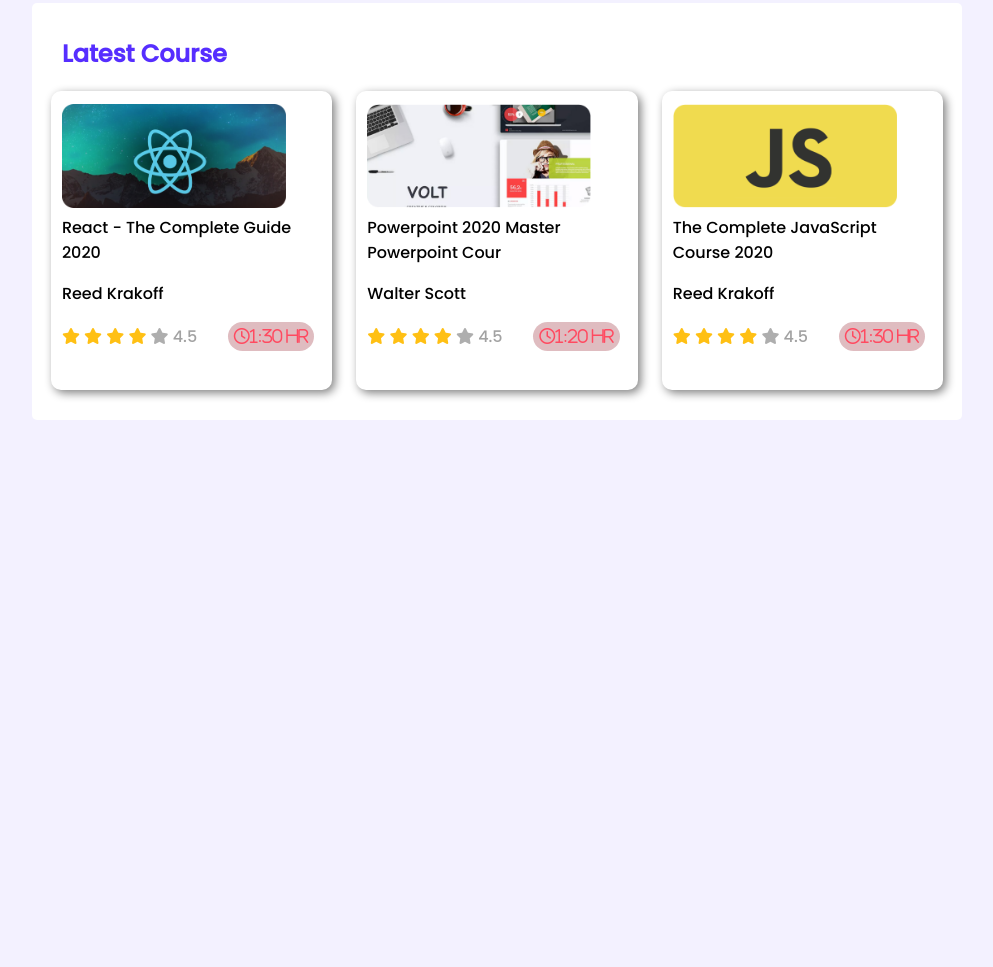
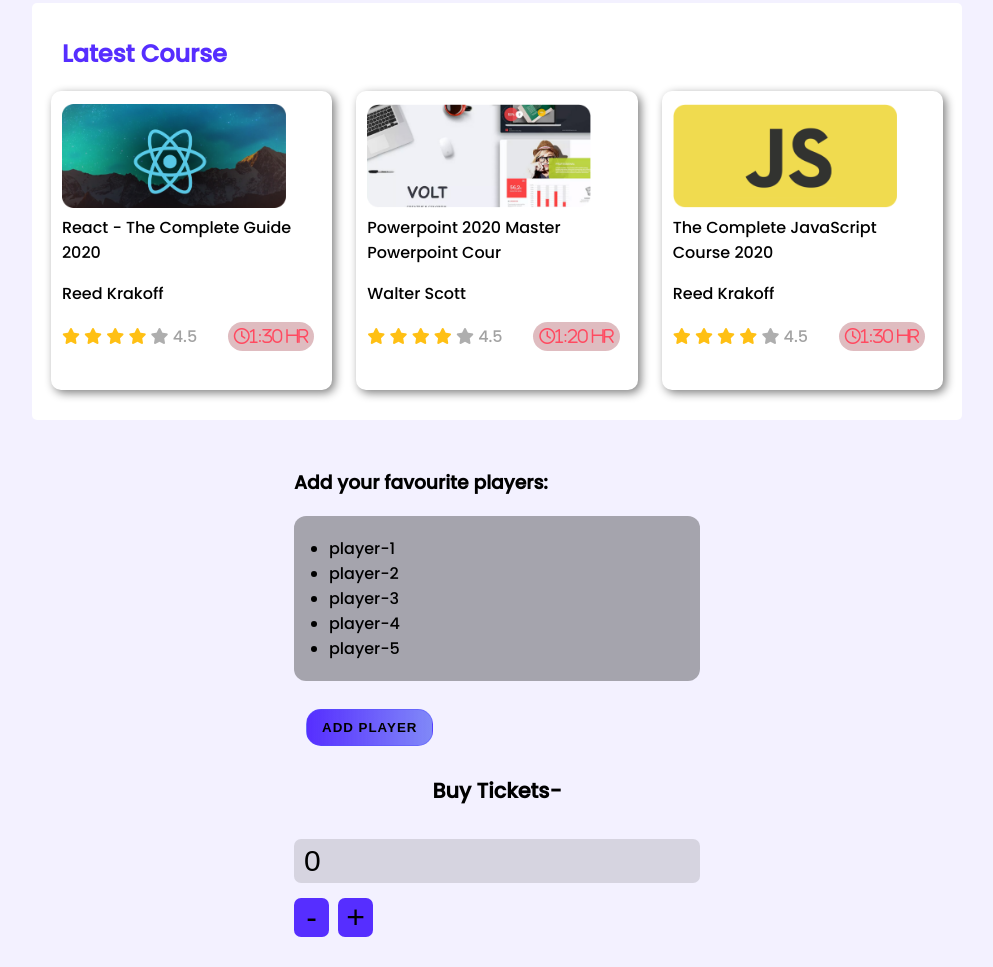
Before and after one commit to smsakawat/Leaderboard, a plain HTML site: page index.html in a window 1280 px wide. Shown: the part 809-1776 px from the top of the page, without its empty margins (143-1136 px from the left). Before the commit the page ends 1229 px from the top, so only its background shows below. Drawn offline with Linux system fonts and the light colour scheme; files whose address does not match are found by name.

Commit message:
edited intereactive part

```diff
--- /dev/null
+++ b/JS/players.js
@@ -0,0 +1,46 @@
+// top players
+document.getElementById("blog-title").style.color = "rgb(55,99,240)";
+// top  blog
+document.getElementById("blog-title").style.color = "rgb(100,99,240)";
+// player
+// const players = document.querySelectorAll("players");
+// console.log(players);
+// Add new players
+document.getElementById("add-btn").addEventListener("click", function (event) {
+  const li = document.createElement("li");
+  li.innerText = "unknown-player";
+  document.getElementById("list-container").appendChild(li);
+});
+document
+  .getElementById("list-container")
+  .addEventListener("click", function (event) {
+    event.target.parentNode.removeChild(event.target);
+  });
+//   input field to buy t-shirts
+const minus = document.getElementById("minus");
+const plus = document.getElementById("plus");
+const inputField = document.getElementById("input-field");
+
+// add event handle in minus button
+minus.addEventListener("click", function (event) {
+  event.preventDefault();
+  const currentValue = Number(inputField.value) || 0;
+  if (currentValue > 0) {
+    inputField.value = currentValue - 1;
+    plus.removeAttribute("disabled");
+  }
+});
+
+// add event handle in plus button
+plus.addEventListener("click", function (event) {
+  event.preventDefault;
+  const currentValue = Number(inputField.value) || 0;
+
+  if (currentValue < 5) {
+    inputField.value = currentValue + 1;
+    if (inputField.value == 5) {
+      plus.setAttribute("disabled", true);
+    }
+  }
+});
+// jodio disabled attribute or set er kaj ta  event parameter dhore..keup and  change diyei kora manansoi jeta delete-confirm file'a korchilam...but akhane avabei properly solved hoiye gece so ar complexity'r dorkar nai
--- a/index.html
+++ b/index.html
@@ -194,8 +194,28 @@
           </div>
         </div>
       </section>
+      <section class="newplayers-container">
+        <div>
+          <h3>Add your favourite players:</h3>
+          <ul id="list-container">
+            <li id="list-item">player-1</li>
+            <li id="list-item">player-2</li>
+            <li id="list-item">player-3</li>
+            <li id="list-item">player-4</li>
+            <li id="list-item">player-5</li>
+          </ul>
+          <button id="add-btn" class="new-button">Add Player</button>
+        </div>
+        <h2 id="tshirt-title">Buy Tickets-</h2>
+        <div>
+          <input id="input-field" type="text" value="0" /><br />
+          <button id="minus" class="count-btn">-</button>
+          <button id="plus" class="count-btn">+</button>
+        </div>
+      </section>
     </main>
     <!-- JS -->
+
     <script src="JS/players.js"></script>
   </body>
 </html>
--- a/styles/style.css
+++ b/styles/style.css
@@ -159,6 +159,50 @@ hr {
   border-radius: 15px;
   padding: 2px 6px;
 }
+/* new players styles */
+.newplayers-container {
+  margin: 30px 0;
+}
+#list-container {
+  background-color: rgba(0, 0, 0, 0.32);
+  padding: 20px;
+  padding-left: 35px;
+  border-radius: 12px;
+}
+.new-button {
+  margin: 12px;
+  padding: 10px 15px;
+  background-image: linear-gradient(to right, #562eff, rgba(64, 77, 253, 0.63));
+  color: black;
+  font-weight: 900;
+  text-transform: uppercase;
+  letter-spacing: 1px;
+  border-radius: 15px;
+  border: 1px solid rgba(82, 79, 255, 0.459);
+}
+/* t-shirt styles */
+#tshirt-title {
+  font-weight: bold;
+  text-align: center;
+  font-size: 1.3em;
+}
+#input-field {
+  font-size: 30px;
+  background-color: rgba(0, 0, 0, 0.12);
+  margin: 15px 0;
+  border-radius: 7px;
+  border: none;
+  padding: 5px 10px;
+}
+.count-btn {
+  font-size: 2em;
+  font-weight: 500;
+  background-color: #562eff;
+  width: 35px;
+  border: none;
+  border-radius: 7px;
+  margin-right: 5px;
+}
 /*--------------------
  Media Query for Mobiles
  ----------------------*/
```
Also changed, not shown: styles/JS/players.js (deleted).
